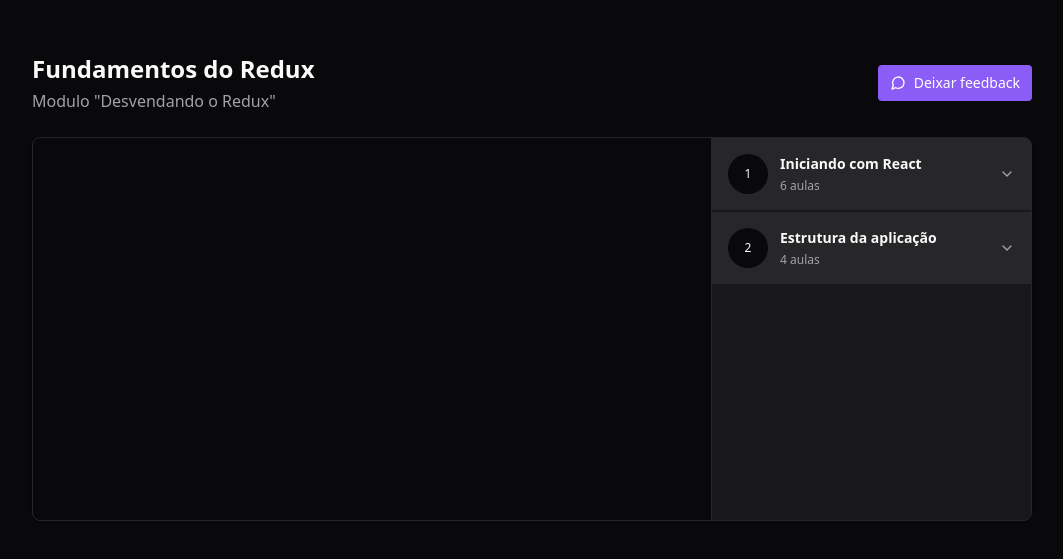
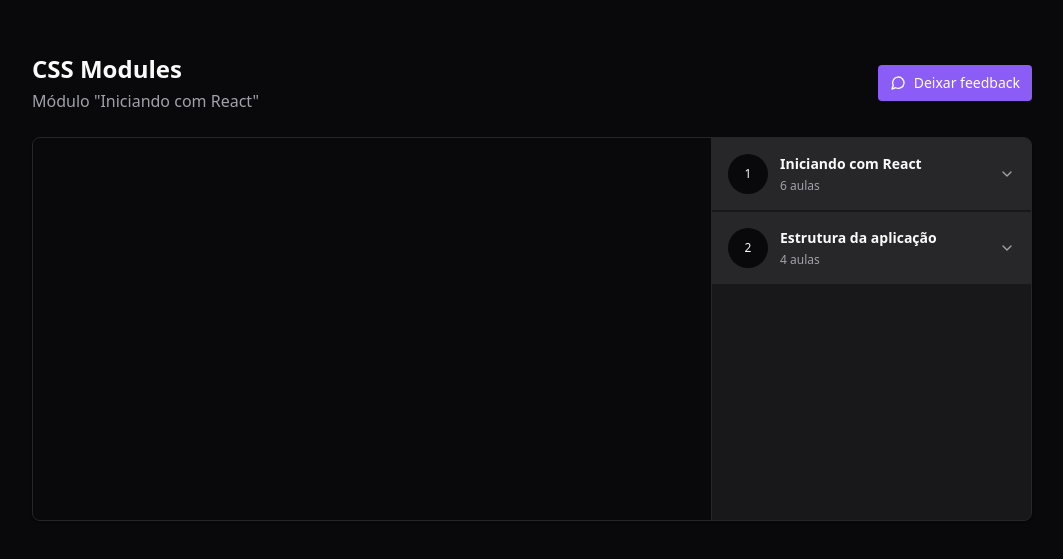
Before and after one commit to vian4dev/redux-zustand, a React (Vite) app: page / in a window 1280 px wide. Shown: the part 113-672 px from the top of the page, without its empty margins (108-1171 px from the left). Built offline with nearby package versions, Linux system fonts and the light colour scheme.

Commit message:
Destacando aula atual

```diff
--- a/src/components/Header.tsx
+++ b/src/components/Header.tsx
@@ -1,8 +1,19 @@
+import { useAppSelector } from "../store"
+
 export function Header() {
+    const { currentModule, currentLesson } = useAppSelector(state => {
+        const { currentModuleIndex, currentLessonIndex } = state.player
+
+        const currentModule = state.player.course.modules[currentModuleIndex]
+        const currentLesson = currentModule.lessons[currentLessonIndex]
+
+        return { currentModule, currentLesson }
+    })
+
     return (
         <div className="flex flex-col gap-1">
-            <h1 className="text-2xl font-bold">Fundamentos do Redux</h1>
-            <span className="text=sm text-zinc-400">Modulo "Desvendando o Redux"</span>
+            <h1 className="text-2xl font-bold">{currentLesson.title}</h1>
+            <span className="text=sm text-zinc-400">Módulo "{currentModule.title}"</span>
         </div>
     )
 }
--- a/src/components/Lesson.tsx
+++ b/src/components/Lesson.tsx
@@ -1,16 +1,26 @@
-import { Video } from "lucide-react";
+import { PlayCircle, Video } from "lucide-react";
 
 interface LessonProps {
     title: string
     duration: string
+    isCurrent: boolean
     onPlay: () => void
 }
 
-export function Lesson({title, duration, onPlay}: LessonProps) {
+export function Lesson({title, duration, onPlay, isCurrent = false}: LessonProps) {
 
     return (
-        <button onClick={onPlay} className="flex items-center gap-3 text-sm text-zinc-400">
-            <Video className="w-4 h-4 text-zinc-500" />
+        <button
+          onClick={onPlay}
+          data-active={isCurrent}
+          disabled={isCurrent}
+          className="flex items-center gap-3 text-sm text-zinc-400 data-[active=true]:text-emerald-400 enabled:hover:text-zinc-100"
+        >
+            { isCurrent ? (
+                <PlayCircle className="w-4 h-4 text-esmerald-400"/>
+            ) : (
+                <Video className="w-4 h-4 text-zinc-500" />
+            )}
             <span>{title}</span>
             <span className="ml-auto font-mono text-xs text-zinc-500">{duration}</span>
         </button>
--- a/src/components/Module.tsx
+++ b/src/components/Module.tsx
@@ -15,6 +15,12 @@
 
 export function Module({ moduleIndex, title, amountOfLessons }: ModuleProps) {
     const dispatch = useDispatch()
+
+    const { currentModuleIndex, currentLessonIndex } = useAppSelector(state => {
+        const { currentModuleIndex, currentLessonIndex } = state.player
+
+        return { currentModuleIndex, currentLessonIndex}
+    })
 
     const lessons = useAppSelector((state) => {
         return state.player.course.modules[moduleIndex].lessons
@@ -38,12 +44,16 @@
             <Collapsible.Content>
                 <nav className="relative flex flex-col gap-4 p-6">
                     {lessons.map((lesson, lessonIndex) => {
+                        const isCurrent = currentModuleIndex === moduleIndex &&
+                          currentLessonIndex === lessonIndex
+
                         return (
                             <Lesson
                             key={lesson.id}
                             title={lesson.title}
                             duration={lesson.duration}
                             onPlay={() => dispatch(play([moduleIndex, lessonIndex]))}
+                            isCurrent={isCurrent}
                             />
                         )
                     })}
```
